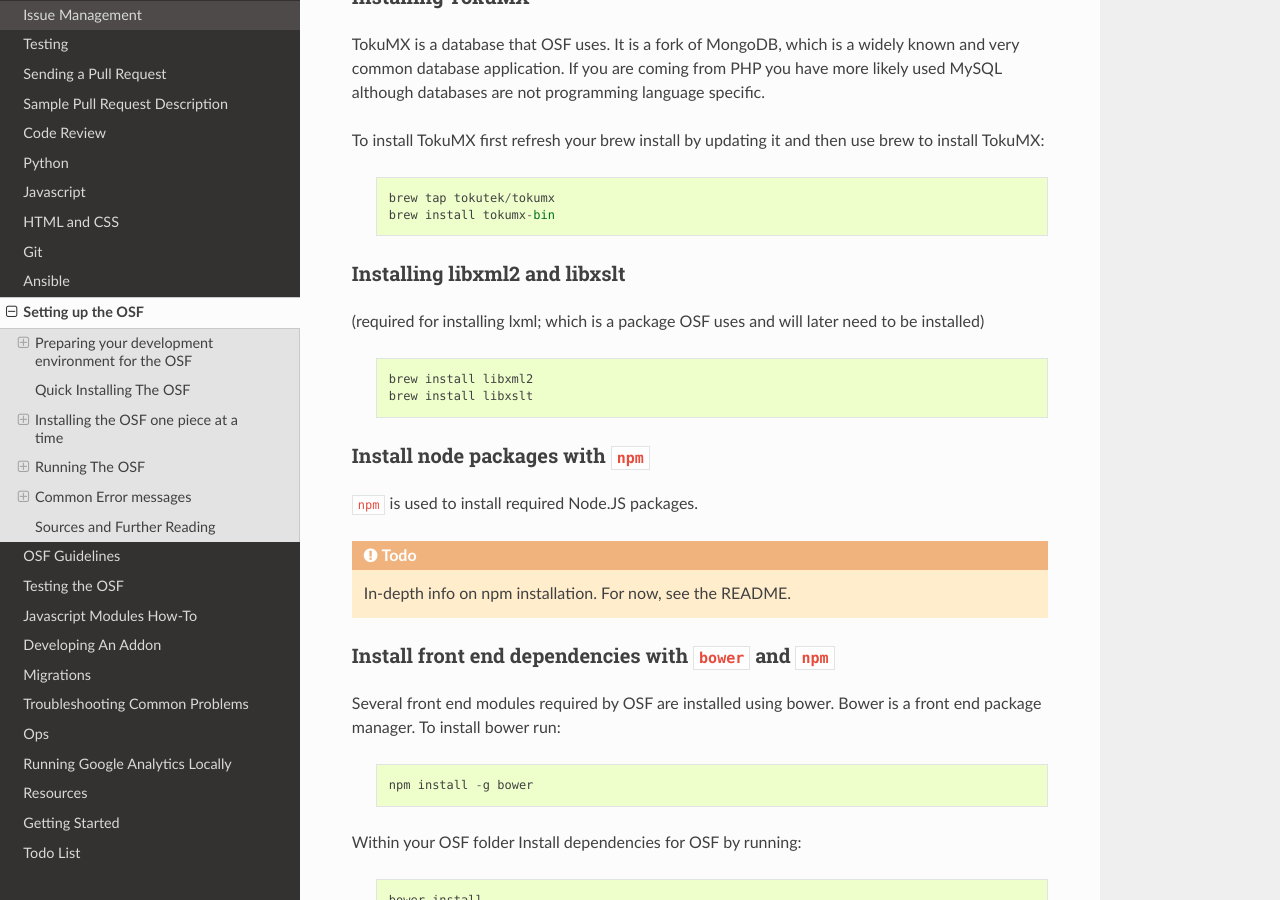
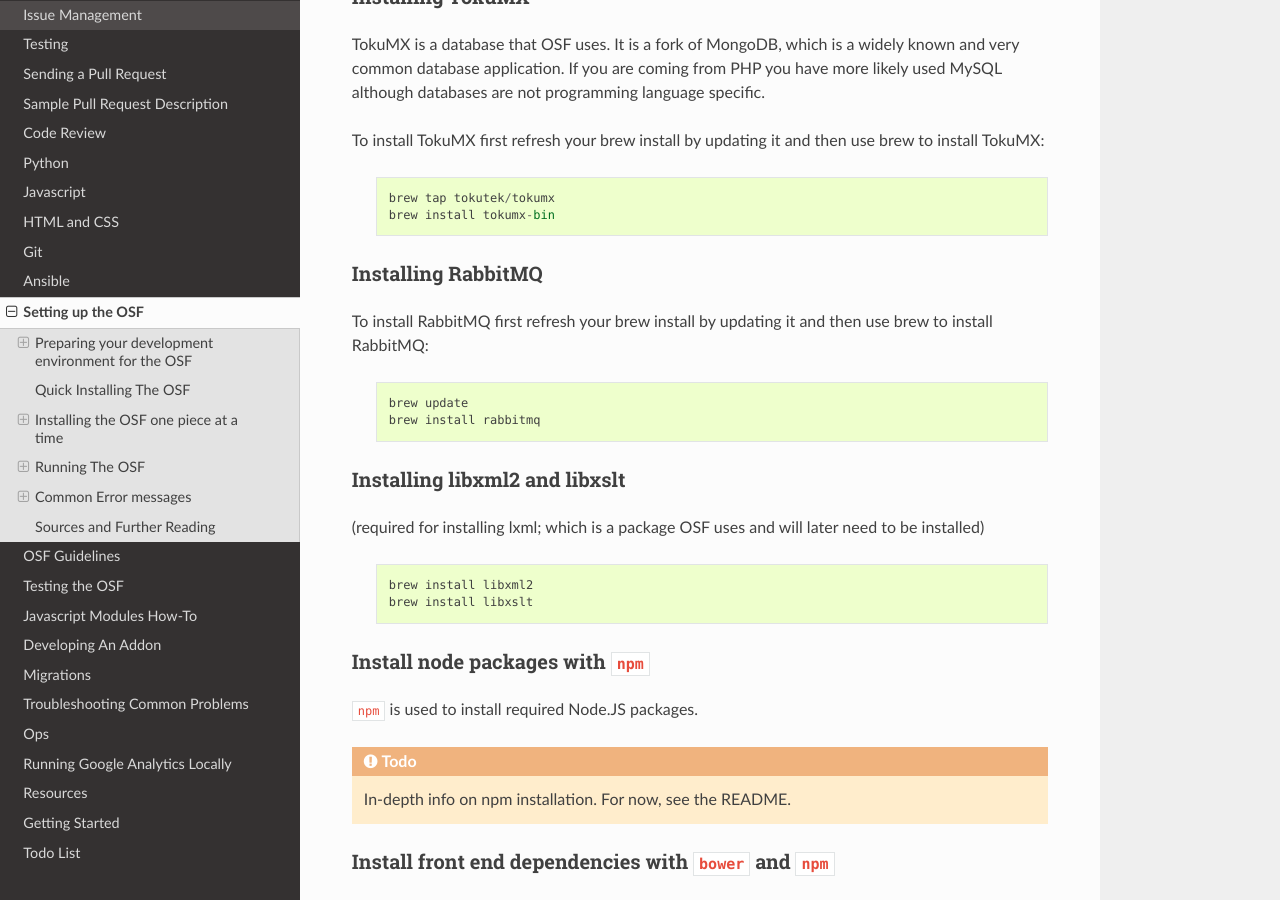
Before and after one commit to CenterForOpenScience/COSDev, a Sphinx documentation site: the page built from docs/osf/setup.rst, in a window 1280 px wide and 900 px high, scrolled down 6709 px. Built offline with Sphinx 7.4.7 and the Read the Docs theme 2.0.0, drawn with Linux system fonts in a browser that asks for light colours.

Commit message:
Add install of RabbitMQ
If you follow just these docs and not the github readme you are not told to install rabbitmq.

```diff
--- a/docs/osf/setup.rst
+++ b/docs/osf/setup.rst
@@ -297,6 +297,16 @@
         brew tap tokutek/tokumx
         brew install tokumx-bin
 
+Installing RabbitMQ
+-----------------
+
+To install RabbitMQ first refresh your brew install by updating it and then use brew to install RabbitMQ:
+
+    ::
+
+        brew update
+        brew install rabbitmq
+
 Installing libxml2 and libxslt
 ------------------------------
 
```
